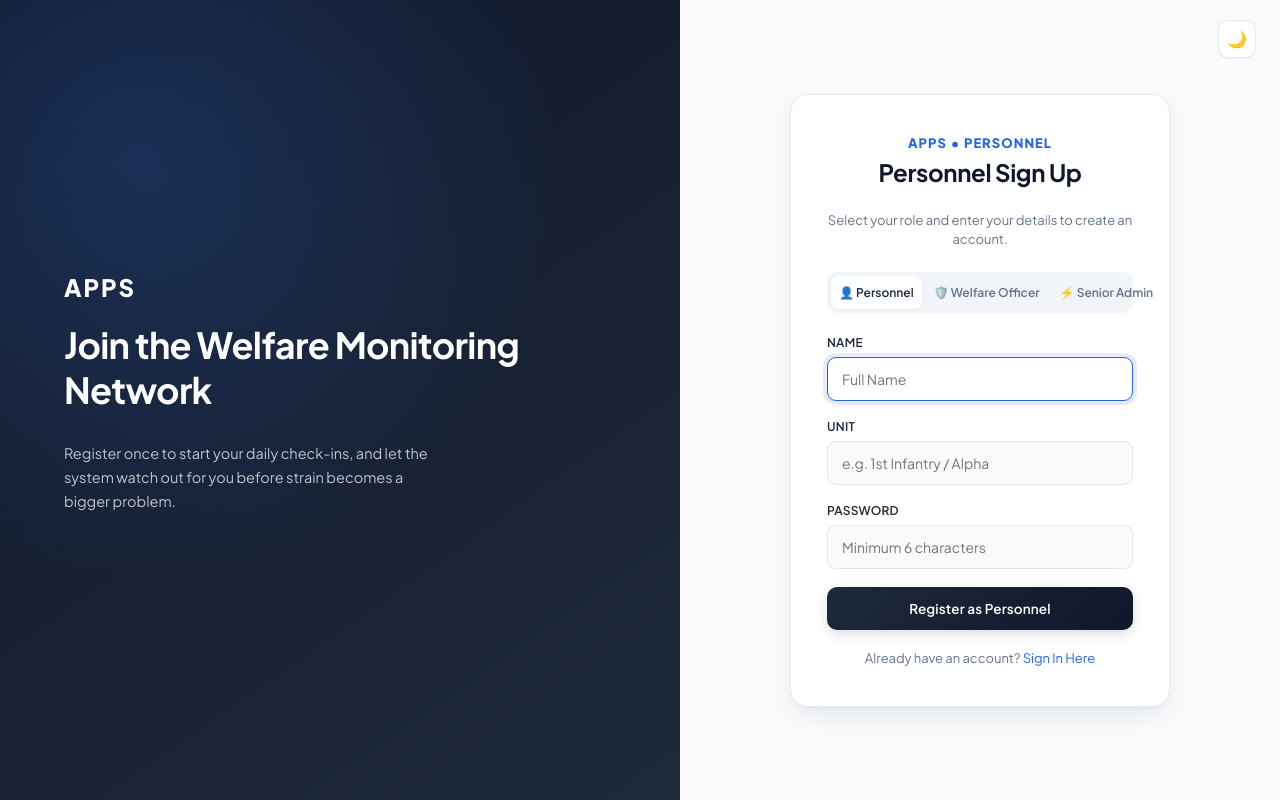
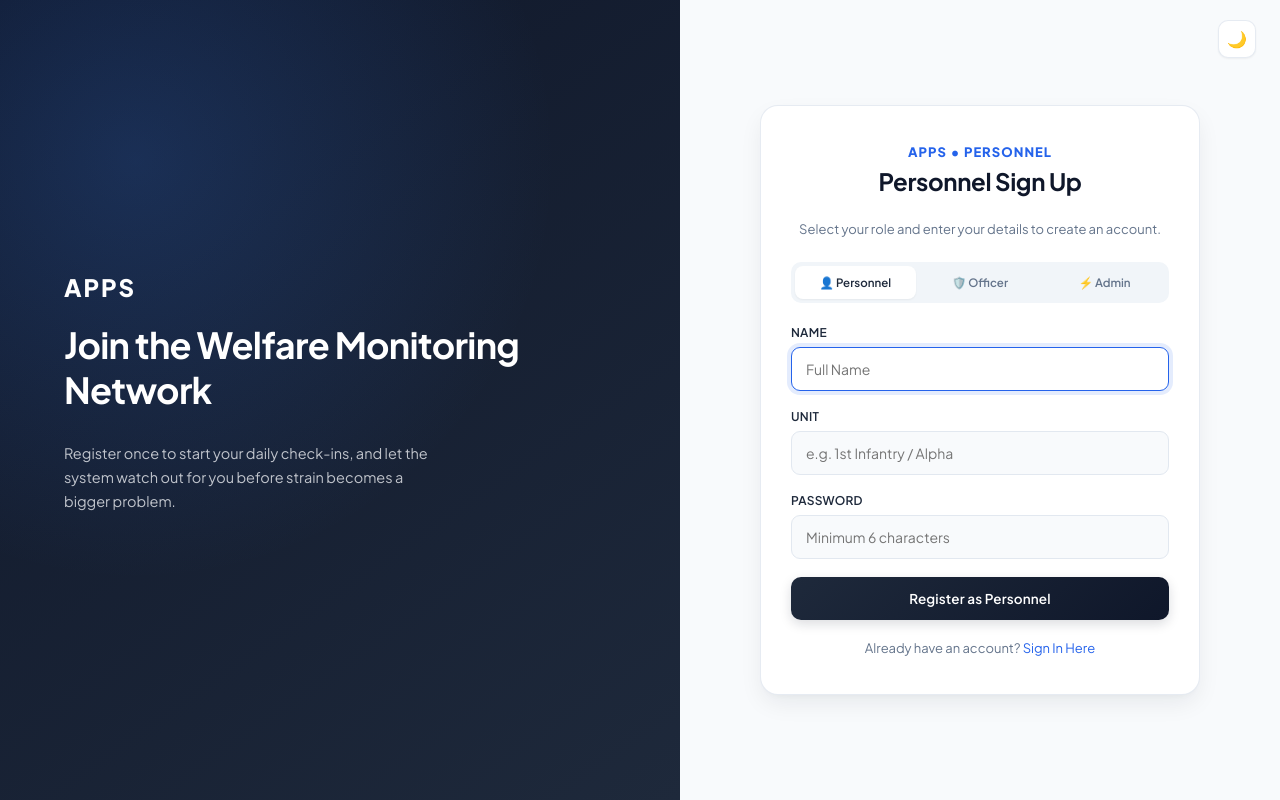
Before and after one commit to Poetrixx123-D/APPS, a Flask app: page /signup?role=personnel in a window 1280 px wide. Run offline with Flask 3, Linux system fonts and the light colour scheme; parts of the project's set-up code (start-up, migrations or seed data) failed here and were passed over.

Commit message:
Fix role tab overflow by widening auth card and optimizing tab labels

```diff
--- a/backend/static/style.css
+++ b/backend/static/style.css
@@ -185,10 +185,11 @@ header.top .logout-link:hover {
   background: #ffffff;
   border: 1px solid var(--line);
   border-radius: 18px;
-  padding: 40px 36px;
+  padding: 38px 30px;
   width: 100%;
-  max-width: 380px;
+  max-width: 440px;
   box-shadow: var(--shadow-lg);
+  box-sizing: border-box;
 }
 
 .auth-card .brand {
@@ -304,20 +305,25 @@ header.top .logout-link:hover {
 
 /* Role Tabs on Login & Signup */
 .role-tabs {
-  display: flex;
+  display: grid;
+  grid-template-columns: repeat(3, 1fr);
   background: #f1f5f9;
   border-radius: 10px;
   padding: 4px;
   margin-bottom: 22px;
   gap: 4px;
+  width: 100%;
+  box-sizing: border-box;
 }
 
 .role-tab {
-  flex: 1;
+  display: flex;
+  align-items: center;
+  justify-content: center;
   text-align: center;
-  padding: 9px 8px;
-  font-family: 'Plus Jakarta Sans', sans-serif;
-  font-size: 12px;
+  padding: 9px 4px;
+  font-family: 'Plus Jakarta Sans', sans-serif;
+  font-size: 11.5px;
   font-weight: 600;
   text-decoration: none;
   color: var(--steel);
--- a/backend/templates/login.html
+++ b/backend/templates/login.html
@@ -56,8 +56,8 @@
         <p style="font-size:11px; color:var(--steel); margin:0 0 10px; font-weight:700; text-transform:uppercase; letter-spacing:0.04em;">New Registration by Role</p>
         <div style="display:flex; justify-content:center; gap:8px; flex-wrap:wrap;">
           <a href="/signup?role=personnel" class="role-chip-link">👤 Personnel</a>
-          <a href="/signup?role=officer" class="role-chip-link">🛡️ Welfare Officer</a>
-          <a href="/signup?role=admin" class="role-chip-link">⚡ Senior Admin</a>
+          <a href="/signup?role=officer" class="role-chip-link">🛡️ Officer</a>
+          <a href="/signup?role=admin" class="role-chip-link">⚡ Admin</a>
       </div>
     </div>
   </div>
--- a/backend/templates/signup.html
+++ b/backend/templates/signup.html
@@ -39,8 +39,8 @@
       <!-- Role Selector Tabs -->
       <div class="role-tabs" id="roleTabs">
         <button type="button" class="role-tab active" data-role="personnel" onclick="switchRole('personnel')">👤 Personnel</button>
-        <button type="button" class="role-tab" data-role="officer" onclick="switchRole('officer')">🛡️ Welfare Officer</button>
-        <button type="button" class="role-tab" data-role="admin" onclick="switchRole('admin')">⚡ Senior Admin</button>
+        <button type="button" class="role-tab" data-role="officer" onclick="switchRole('officer')">🛡️ Officer</button>
+        <button type="button" class="role-tab" data-role="admin" onclick="switchRole('admin')">⚡ Admin</button>
       </div>
 
       {% if error %}
```
